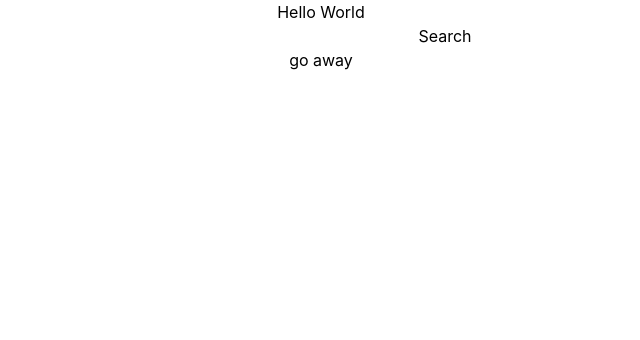
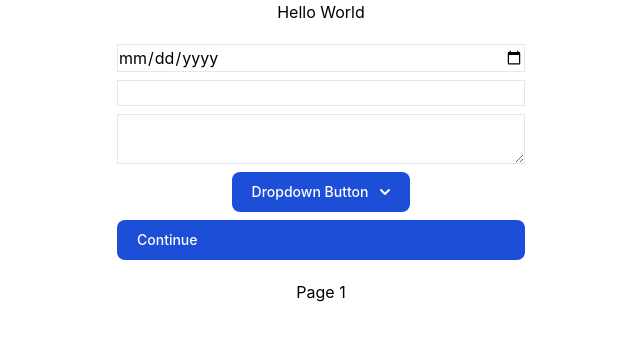
Before and after one commit to MDas08/smart-insure, a React (Create React App) app: page / in a window 1280 px wide. Shown: the top 340 px of the page, without its empty margins (319-959 px from the left). Built offline with nearby package versions, Linux system fonts and the light colour scheme.

Commit message:
added foundation claim initiation page

```diff
--- a/package.json
+++ b/package.json
@@ -6,6 +6,7 @@
     "@testing-library/jest-dom": "^5.17.0",
     "@testing-library/react": "^13.4.0",
     "@testing-library/user-event": "^13.5.0",
+    "@babel/plugin-proposal-private-property-in-object": "10.3.0",
     "react": "^18.3.1",
     "react-dom": "^18.3.1",
     "react-redux": "^9.1.2",
--- a/src/App.js
+++ b/src/App.js
@@ -5,7 +5,7 @@ function App() {
     <div className="App">
       <h1>Hello World</h1>
       <ClaimInit/>
-      <h2>go away</h2>
+      <h2>Page 1</h2>
     </div>
   );
 }
--- a/src/pages/claimInit.jsx
+++ b/src/pages/claimInit.jsx
@@ -1,25 +1,74 @@
+'use client'
 import React from 'react';
+import { useState } from 'react';
 
 const ClaimInit = () => {
   function search(event) {
     event.preventDefault();
     const formData = new FormData(event.target);
-    const query = formData.get("query");
-    console.log(`You searched for '${query}'`);
+    const query = formData.get("dateOfIntimation");
+
+    console.log(`${query}`);
 
   }
 
+    const [isOpen, setIsOpen] = useState(false);
+
+    const toggleDropdown = () => {
+      setIsOpen(!isOpen);
+    };
+
+
   return (
-    <div>
-      <form onSubmit={search}>
-        <input name="query" />
-        <button type="submit">Search</button>
+    <div className='flex justify-center'>
+      <form className="flex flex-col w-full max-w-md px-5 py-5 space-y-2" onSubmit={search}>
+        <input className="border" name="dateOfIntimation" type='date' />
+        <input className="border" name="claimAmount" type='number' />
+        <textarea className="border" name="desc" />
+        <div className="relative">
+          <button
+            id="dropdownDefaultButton"
+            data-dropdown-toggle="dropdown"
+            className="text-white bg-blue-700 hover:bg-blue-800 focus:ring-4 focus:outline-none focus:ring-blue-300 font-medium rounded-lg text-sm px-5 py-2.5 text-center inline-flex items-center dark:bg-blue-600 dark:hover:bg-blue-700 dark:focus:ring-blue-800"
+            type="button"
+            onClick={toggleDropdown}
+          >
+            Dropdown Button
+            <svg className="w-2.5 h-2.5 ms-3" aria-hidden="true" fill="none" viewBox="0 0 10 6">
+              <path stroke="currentColor" stroke-linecap="round" stroke-linejoin="round" stroke-width="2" d="m1 1 4 4 4-4" />
+            </svg>
+          </button>
+
+          <div id="dropdown" className={`absolute ${isOpen ? 'block' : 'hidden'} bg-white divide-y divide-gray-100 rounded-lg shadow w-44 dark:bg-gray-700`}>
+            <ul className="py-2 text-sm text-gray-700 dark:text-gray-200" aria-labelledby="dropdownDefaultButton">
+              <li>
+                <a href="#" className="block px-4 py-2 hover:bg-gray-100 dark:hover:bg-gray-600 dark:hover:text-white">
+                  Dashboard
+                </a>
+              </li>
+              <li>
+                <a href="#" className="block px-4 py-2 hover:bg-gray-100 dark:hover:bg-gray-600 dark:hover:text-white">
+                  Settings
+                </a>
+              </li>
+              <li>
+                <a href="#" className="block px-4 py-2 hover:bg-gray-100 dark:hover:bg-gray-600 dark:hover:text-white">
+                  Earnings
+                </a>
+              </li>
+              <li>
+                <a href="#" className="block px-4 py-2 hover:bg-gray-100 dark:hover:bg-gray-600 dark:hover:text-white">
+                  Sign out
+                </a>
+              </li>
+            </ul>
+          </div>
+        </div>
+
+        <button type="submit"className='text-white bg-blue-700 hover:bg-blue-800 font-medium rounded-lg text-sm px-5 py-2.5 text-center inline-flex items-center'>Continue</button>
       </form>
     </div>
   );
 };
 
 export default ClaimInit;
-
-
-// <form action={search}>
```
